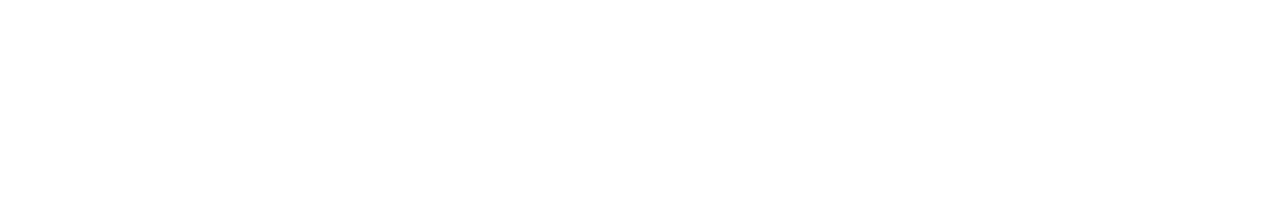
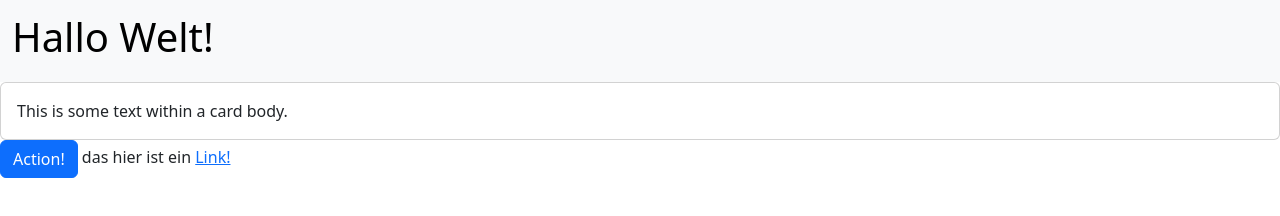
Before and after one commit to OtschoP/quizapp, a website: page index.html in a window 1280 px wide. Drawn offline with nearby package versions, Linux system fonts and the light colour scheme.

Commit message:
added bootstrap

```diff
--- a/index.html
+++ b/index.html
@@ -1,14 +1,31 @@
 <!DOCTYPE html>
 <html lang="en">
+
 <head>
     <meta charset="UTF-8">
     <meta name="viewport" content="width=device-width, initial-scale=1.0">
-    <title>QuittApp</title>
+    <title>QuizzApp</title>
 
+    <link rel="stylesheet" href="./node_modules/bootstrap/dist/css/bootstrap.min.css">
     <link rel="stylesheet" href="style.css">
+    <script src="./node_modules/bootstrap/dist/js/bootstrap.bundle.min.js"></script>
     <script src="script.js"></script>
 </head>
+
 <body>
+    <nav class="navbar bg-body-tertiary">
+        <div class="container-fluid">
+          <span class="navbar-brand mb-0 h1"><h1>Hallo Welt!</h1></span>
+        </div>
+      </nav>
 
+    <div class="card">
+        <div class="card-body">
+            This is some text within a card body.
+        </div>
+    </div>
+    <button class="btn btn-primary">Action!</button>
+    das hier ist ein <a href="#">Link!</a>
 </body>
+
 </html>
--- /dev/null
+++ b/package.json
@@ -0,0 +1,5 @@
+{
+  "dependencies": {
+    "bootstrap": "^5.3.5"
+  }
+}
```
Also changed, not shown: 1 other file.
